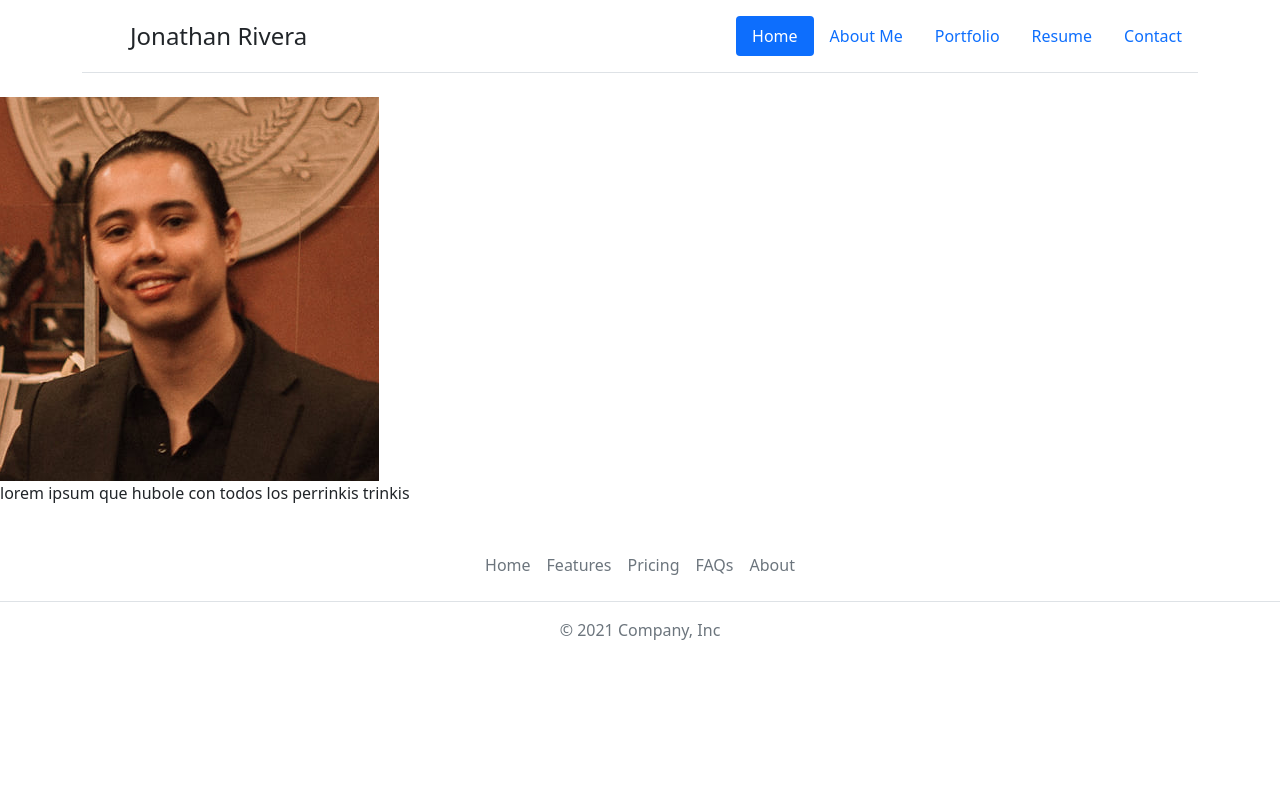
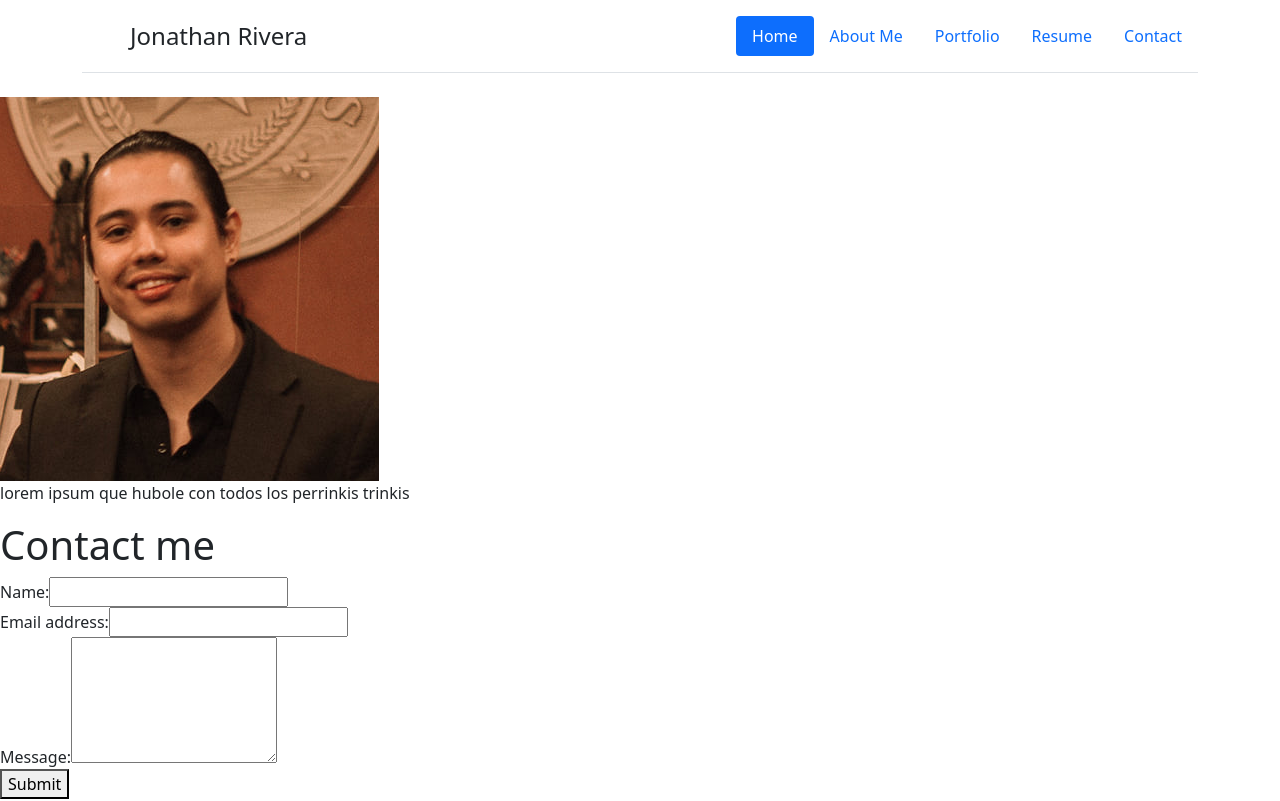
Before and after one commit to thisisjona/react-portfolio, a React (Create React App) app: page / in a window 1280 px wide. Shown: the top 801 px of the page. Built offline with nearby package versions, Linux system fonts and the light colour scheme.

Commit message:
rendered contact form

```diff
--- a/src/App.js
+++ b/src/App.js
@@ -1,13 +1,17 @@
 import React from 'react';
 import Nav from './components/Nav';
 import About from './components/About';
-import Contact from './components/Contact';
-import Portfolio from './components/Portfolio';
+// import Contact from './components/Contact';
+// import Portfolio from './components/Portfolio';
 import Footer from './components/Footer';
+import ContactForm from './components/Contact';
 
 import 'bootstrap/dist/css/bootstrap.min.css';
 
 import './App.css';
+
+
+
 
 function App() {
   return (
@@ -15,6 +19,7 @@
       <Nav></Nav>
       <main>
       <About></About>
+      <ContactForm></ContactForm>
 
       </main>
       <Footer></Footer>
--- a/src/components/Contact/index.js
+++ b/src/components/Contact/index.js
@@ -1,11 +1,66 @@
-import React from "react";
+import React, { useState }from "react";
 
-function Contact() {
-    return(
+import { validateEmail } from '../../utils/helpers';
+
+function ContactForm() {
+  const [formState, setFormState] = useState({ name: '', email: '', message: '' });
+
+  const [errorMessage, setErrorMessage] = useState('');
+  const { name, email, message } = formState;
+
+  const handleSubmit = (e) => {
+    e.preventDefault();
+    if (!errorMessage) {
+      console.log('Submit Form', formState);
+    }
+  };
+
+  const handleChange = (e) => {
+    if (e.target.name === 'email') {
+      const isValid = validateEmail(e.target.value);
+      if (!isValid) {
+        setErrorMessage('Your email is invalid.');
+      } else {
+        setErrorMessage('');
+      }
+    } else {
+      if (!e.target.value.length) {
+        setErrorMessage(`${e.target.name} is required.`);
+      } else {
+        setErrorMessage('');
+      }
+    }
+    if (!errorMessage) {
+      setFormState({ ...formState, [e.target.name]: e.target.value });
+      console.log('Handle Form', formState);
+    }
+  };
+
+  return (
+    <section>
+      <h1 data-testid="h1tag">Contact me</h1>
+      <form id="contact-form" onSubmit={handleSubmit}>
         <div>
-
+          <label htmlFor="name">Name:</label>
+          <input type="text" name="name" defaultValue={name} onBlur={handleChange} />
         </div>
-    );
+        <div>
+          <label htmlFor="email">Email address:</label>
+          <input type="email" name="email" defaultValue={email} onBlur={handleChange} />
+        </div>
+        <div>
+          <label htmlFor="message">Message:</label>
+          <textarea name="message" rows="5" defaultValue={message} onBlur={handleChange} />
+        </div>
+        {errorMessage && (
+          <div>
+            <p className="error-text">{errorMessage}</p>
+          </div>
+        )}
+        <button data-testid="button" type="submit">Submit</button>
+      </form>
+    </section>
+  );
 }
 
-export default Contact;
+export default ContactForm;
--- a/src/components/Nav/index.js
+++ b/src/components/Nav/index.js
@@ -1,9 +1,15 @@
 import React from "react";
 
 function Nav() {
-    return(
+  const categories = [
+  {name: 'About Me',description: 'Short Description of myself!'},
+  {name: 'Portfolio', description: 'Compilation of projects that showcase my coding skills'},
+  {name: 'Resume', description: 'Curriculum Vitae'},
+  {name: 'Contact', description: 'Contact me through various channels!'}
+  ]
 
-            <div class="container">
+  return(
+     <div class="container">
     <header class="d-flex flex-wrap justify-content-center py-3 mb-4 border-bottom">
       <a href="/" class="d-flex align-items-center mb-3 mb-md-0 me-md-auto text-dark text-decoration-none">
         <svg class="bi me-2" width="40" height="32"><use></use></svg>
@@ -12,7 +18,7 @@
 
       <ul class="nav nav-pills">
         <li class="nav-item"><a href="#" class="nav-link active" aria-current="page">Home</a></li>
-        <li class="nav-item"><a href="#" class="nav-link">About Me</a></li>
+        <li class="nav-item"><a href="#about" class="nav-link">About Me</a></li>
         <li class="nav-item"><a href="#" class="nav-link">Portfolio</a></li>
         <li class="nav-item"><a href="#" class="nav-link">Resume</a></li>
         <li class="nav-item"><a href="#" class="nav-link">Contact</a></li>
--- /dev/null
+++ b/src/utils/helpers.js
@@ -0,0 +1,4 @@
+export function validateEmail(email) {
+    var re = /^(([^<>()[\]\\.,;:\s@"]+(\.[^<>()[\]\\.,;:\s@"]+)*)|(".+"))@((\[[0-9]{1,3}\.[0-9]{1,3}\.[0-9]{1,3}\.[0-9]{1,3}\])|(([a-zA-Z\-0-9]+\.)+[a-zA-Z]{2,}))$/;
+    return re.test(String(email).toLowerCase());
+  }
```
